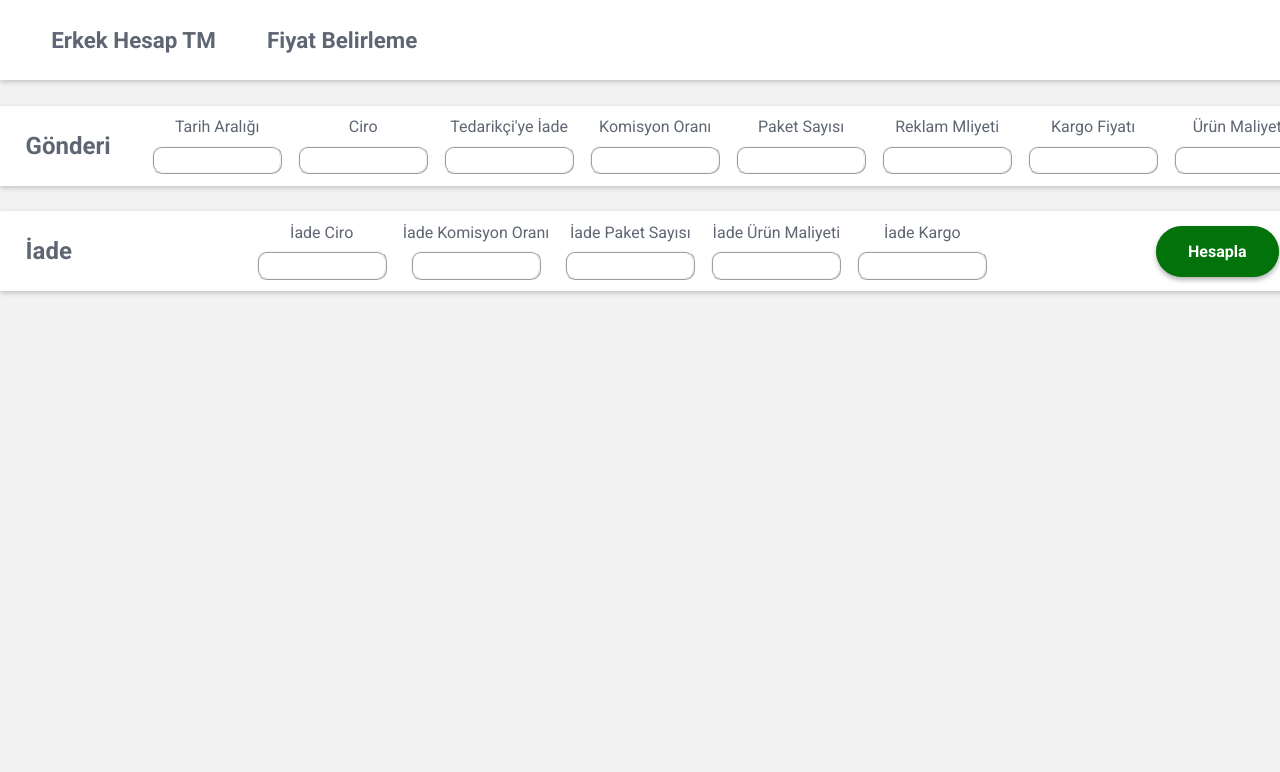
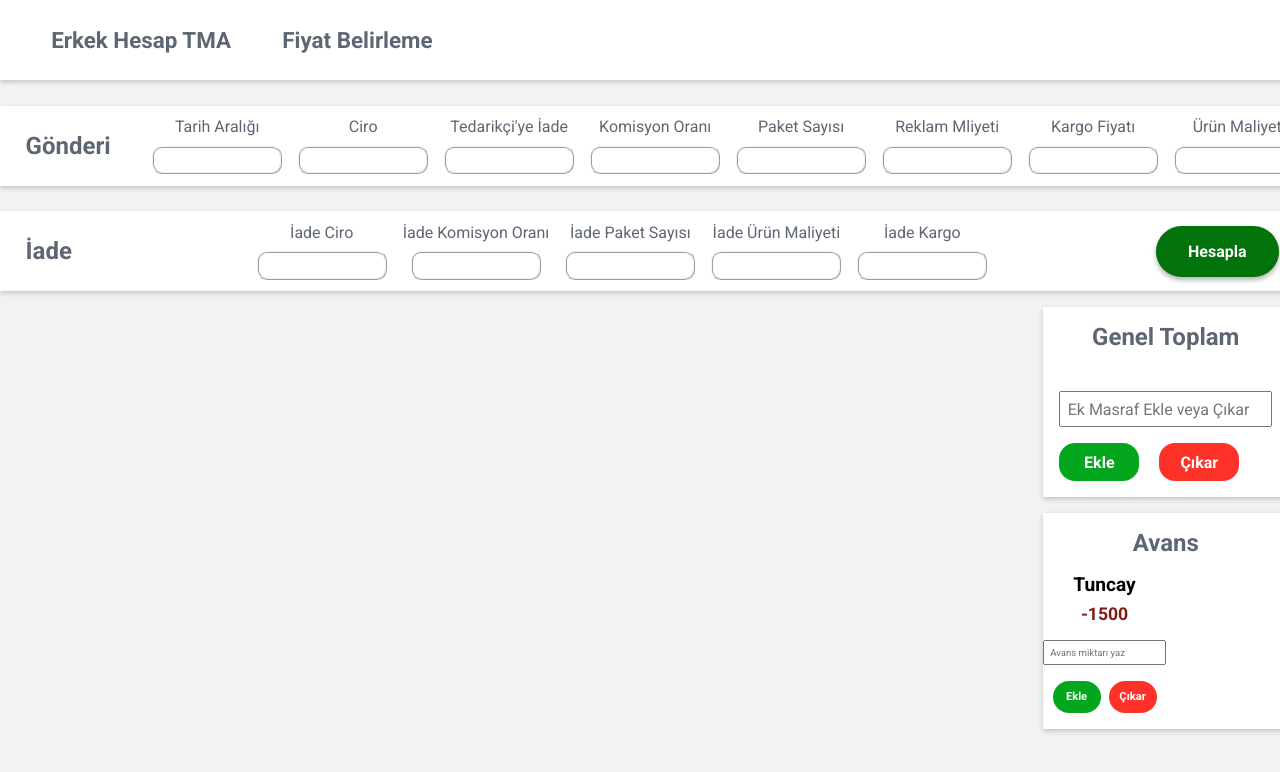
Before and after one commit to atheelarouge/muhasebe, a website: page index.html in a window 1280 px wide. Shown: the top 772 px of the page. Drawn offline with Linux system fonts and the light colour scheme.

Commit message:
4th commit

```diff
--- a/index.html
+++ b/index.html
@@ -9,14 +9,14 @@
     integrity="sha512-iBBXm8fW90+nuLcSKlbmrPcLa0OT92xO1BIsZ+ywDWZCvqsWgccV3gFoRBv0z+8dLJgyAHIhR35VZc2oM/gI1w=="
     crossorigin="anonymous" />
   <link rel="stylesheet" href="style.css">
-  <title>Fiyat Belirleme</title>
+  <title>Erkek Hesap TMA</title>
 </head>
 
 <body>
   <nav id="nav">
     <div id="logo">
       <div id="logo">
-        <a href="/index.html">Erkek Hesap TM</a>
+        <a href="/index.html">Erkek Hesap TMA</a>
       </div>
     </div>
     <div id="logo">
@@ -115,7 +115,40 @@
         <p>Tarih: <strong>17 Mart</strong> / Ciro: <strong>3.175 TL</strong> / S.Adedi: <strong>20</strong> / A.B.Reklam: <strong>29,3 TL</strong> / KDV: <strong>317,5TL</strong>  /T.Komisyon: <strong>571,5 TL</strong> / Kargo Bedeli: <strong>200 TL</strong> / Ürün Bedeli: <strong>900 TL</strong> / Ü.Paketleme Masrafı: <strong>200 TL</strong> / Reklam: <strong>400 TL</strong> / Kar: <strong>586 TL</strong></p>
     </li> -->
     </div>
+    <div class="genel">
+      <div id="genel_hesap">
+        <h2>Genel Toplam</h2>
+        <div id="toplam_gelir">
+        </div>
+        <div class="toplam_gelir_div">
+          <input name="toplam_gelir_input" type="number" id="toplam_gelir_input"
+            placeholder="Ek Masraf Ekle veya Çıkar">
+        </div>
+        <button class="toplam_gelir_arti" type="submit">Ekle</button>
+        <button class="toplam_gelir_eksi" type="submit">Çıkar</button>
+      </div>
 
+      <div id="avans">
+        <h2 id="avans_header">Avans</h2>
+        <div class="avans_toplam">
+          <div class="tuncay">
+            <h4 id="tuncay_header">Tuncay</h4>
+            <h4 id="avans_miktar_tun">-1500</h4>
+            <div class="avans_input">
+              <input type="number" id="tuncay_avans_input" placeholder="Avans miktarı yaz">
+            </div>
+            <div class="avans_btn">
+              <button class="avans_btn_ekle_tun">Ekle</button>
+              <button class="avans_btn_cıkar_tun">Çıkar</button>
+            </div>
+          </div>
+        </div>
+      </div>
+    </div>
+    </div>
+  </section>
+
+  <script src="app.js"></script>
   <script src="vars.js"></script>
 </body>
 
```
